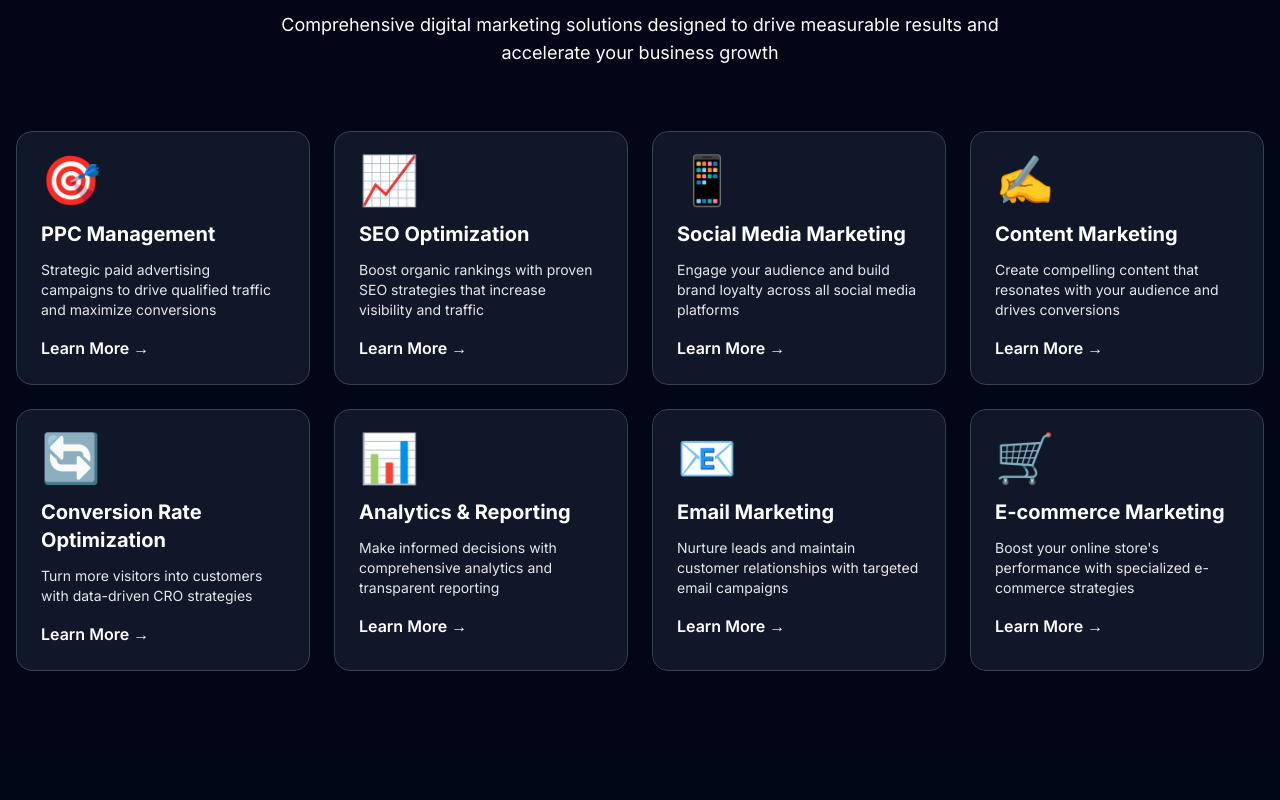
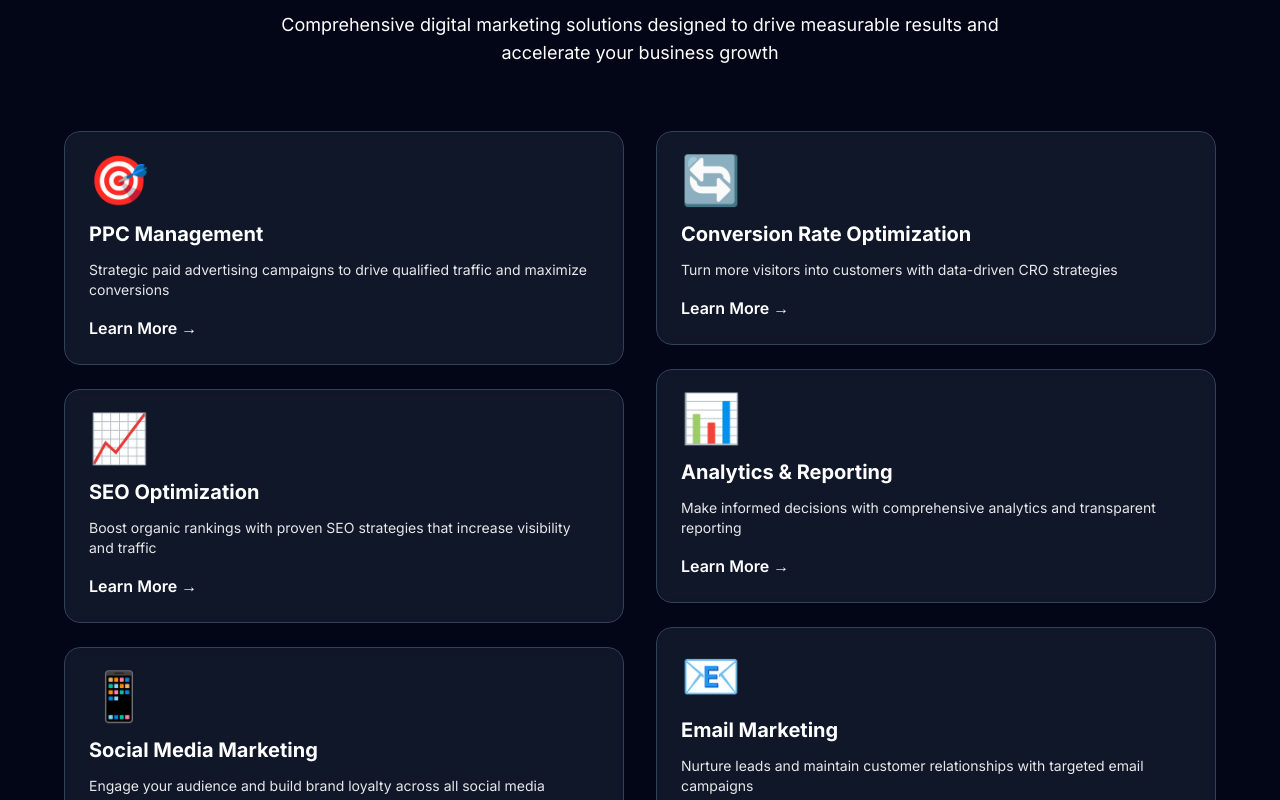
Before and after one commit to anshmydigitalcrown-ui/stardigitechpro, a Next.js app: page / in a window 1280 px wide. Shown: the part 1200-2000 px from the top of the page. Built offline with nearby package versions, Linux system fonts and the light colour scheme.

Commit message:
Reorganize service cards layout: 4 cards on left, 4 cards on right in 2-column grid

```diff
--- a/app/page.tsx
+++ b/app/page.tsx
@@ -79,7 +79,8 @@
               Comprehensive digital marketing solutions designed to drive measurable results and accelerate your business growth
             </p>
           </div>
-          <div className="grid grid-cols-1 md:grid-cols-2 lg:grid-cols-4 gap-6">
+          <div className="grid grid-cols-1 md:grid-cols-2 gap-8 max-w-6xl mx-auto">
+            <div className="space-y-6">
               {/* Service 1 */}
               <div className="group relative bg-slate-800 bg-opacity-50 backdrop-blur-sm p-6 rounded-2xl border border-slate-700 hover:bg-slate-700 hover:bg-opacity-50 transition-all duration-300 hover:scale-105 hover:shadow-2xl">
                 <div className="text-5xl mb-4 transform group-hover:scale-110 transition-transform duration-300">🎯</div>
@@ -127,7 +128,9 @@
                   Learn More <span className="ml-1">→</span>
                 </Link>
               </div>
+            </div>
 
+            <div className="space-y-6">
               {/* Service 5 */}
               <div className="group relative bg-slate-800 bg-opacity-50 backdrop-blur-sm p-6 rounded-2xl border border-slate-700 hover:bg-slate-700 hover:bg-opacity-50 transition-all duration-300 hover:scale-105 hover:shadow-2xl">
                 <div className="text-5xl mb-4 transform group-hover:scale-110 transition-transform duration-300">🔄</div>
@@ -174,6 +177,7 @@
                 <Link href="/service" className="inline-flex items-center text-white font-semibold hover:gap-2 transition-all">
                   Learn More <span className="ml-1">→</span>
                 </Link>
+              </div>
             </div>
           </div>
         </div>
```
Lines whose indentation alone changed are shown as unchanged.
